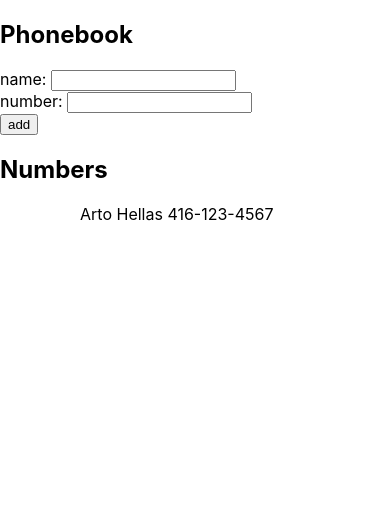
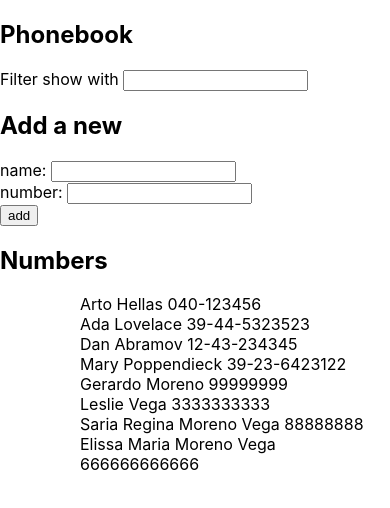
Before and after one commit to pandreuw/Part2, a React (Create React App) app in the folder phonebook/: page / in a window 390 px wide. Shown: the top 508 px of the page. Built offline with nearby package versions, Linux system fonts and the light colour scheme.

Commit message:
2.9: The Phonebook Step4, implement search filter

```diff
--- a/phonebook/src/App.js
+++ b/phonebook/src/App.js
@@ -5,12 +5,24 @@ import Contact from './components/Contact'
 const App = () => {
 
   const [persons, setPersons] = useState([
-    { name: 'Arto Hellas', number: '416-123-4567'}
+    { name: 'Arto Hellas', number: '040-123456' },
+    { name: 'Ada Lovelace', number: '39-44-5323523' },
+    { name: 'Dan Abramov', number: '12-43-234345' },
+    { name: 'Mary Poppendieck', number: '39-23-6423122' },
+    { name: 'Gerardo Moreno', number: '99999999' },
+    { name: 'Leslie Vega', number: '3333333333' },
+    { name: 'Saria Regina Moreno Vega', number: '88888888' },
+    { name: 'Elissa Maria Moreno Vega', number: '666666666666' }
   ])
+
   const [newName, setNewName] = useState('')
   const [newNumber, setNewNumber] = useState('')
-  const message =`The name "${newName}" was already added to the phonebook
+  const [newFilter, setFilter] = useState('')
+  const [personFilter, setpersonFilter] = useState(persons)
+
+  const message = `The name "${newName}" was already added to the phonebook
 The field will be erased.`
+
   const addContact = (event) => {
     event.preventDefault()
     console.log("Add contact names");
@@ -26,8 +38,11 @@ The field will be erased.`
       setPersons(persons.concat(noteObject))
       setNewName('')
       setNewNumber('')
+      // Following required to reset the filter and update the list with the new entry
+      //unable to add a reduce
+      setFilter('')
+      setpersonFilter(persons.concat(noteObject))
     }
-
   }
 
   const handlePersonsChange = (event) => {
@@ -35,14 +50,41 @@ The field will be erased.`
     setNewName(event.target.value)
   }
 
-  const hnadelNumberChange = (event) => {
+  const handleNumberChange = (event) => {
     console.log(event.target.value)
     setNewNumber(event.target.value)
   }
 
+  const handleFilterChange = (event) => {
+    //console.log(event.target.value)
+    setFilter(event.target.value)
+    applyFilter(event.target.value)
+  }
+
+  const applyFilter = (prop) => {
+    // const OnlyNames = persons.map(onlyname => onlyname.name)
+    // const secondArray = OnlyNames.filter(onlyname => onlyname.includes(prop))
+    // console.log("Apply filter", prop);
+    // console.log('filtered array', secondArray);
+    // from https://stackoverflow.com/questions/2722159/how-to-filter-object-array-based-on-attributes
+    var noteObject = persons.filter(filtering => filtering.name.includes(prop));
+    // console.log('filtered object',noteObject);
+    setpersonFilter(noteObject)
+    console.log('filtered object', noteObject);
+  }
+
+
+
   return (
     <div>
       <h2>Phonebook</h2>
+      <div>
+        Filter show with <input
+          value={newFilter}
+          onChange={handleFilterChange}
+        />
+      </div>
+      <h2>Add a new</h2>
       <div>
         <form onSubmit={addContact}>
           <div>
@@ -54,7 +96,7 @@ The field will be erased.`
           <div>
             number: <input
               value={newNumber}
-              onChange={hnadelNumberChange}
+              onChange={handleNumberChange}
             />
           </div>
           <div>
@@ -65,10 +107,11 @@ The field will be erased.`
       <h2>Numbers</h2>
       <div>
         <ul>
-          {persons.map(person => <Contact key={person.name} contact={person} />)}
+          {/* {persons.map(person => { return <Contact key={person.name} contact={person} /> })} */}
+          {personFilter.map(person => { return <Contact key={person.name} contact={person} /> })}
         </ul>
       </div>
-      {/* <div>debug: {newName}</div> */}
+      {/* <div>debug: {personFilter.length}</div> */}
     </div>
   )
 }
```
